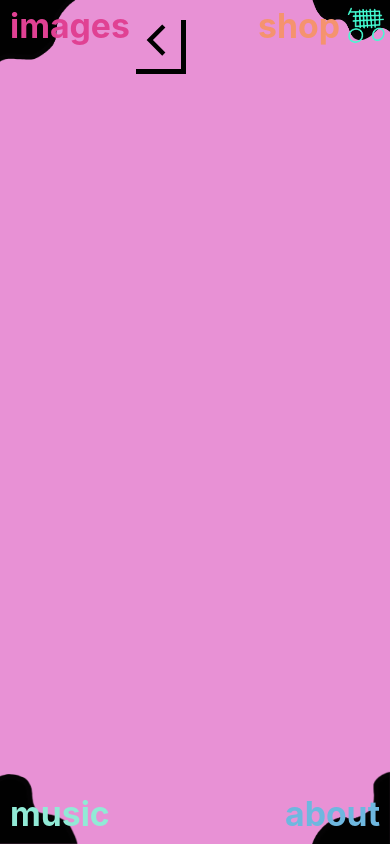
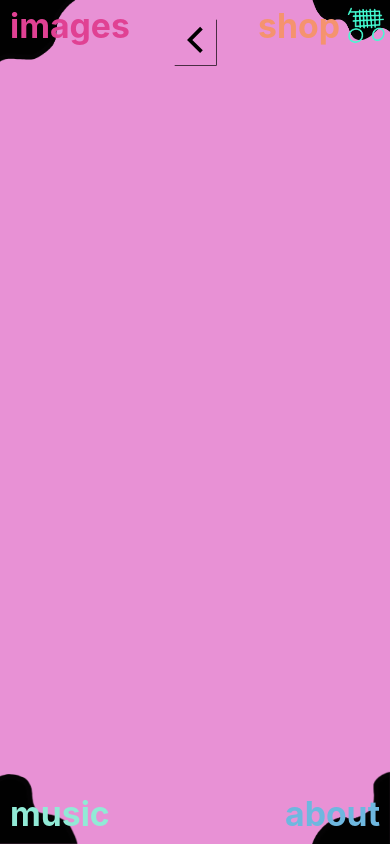
Before and after one commit to MattVwaves/That-French-Artist-Client, a React (Create React App) app: page /about in a window 390 px wide. Built offline with nearby package versions, Linux system fonts and the light colour scheme.

Commit message:
Back icon responsive

```diff
--- a/src/App.css
+++ b/src/App.css
@@ -9,11 +9,16 @@
 .back-icon {
   position: fixed;
   top: 5%;
-  left: 40%;
+  left: 50%;
   transform: translate(-50%, -50%);
   background-color: transparent !important;
   z-index: 1;
-  box-shadow: 5px 5px black;
+  box-shadow: 0.2vw 0.2vw black;
+}
+
+.back-icon img {
+  height: 5vh;
+  min-width: 30px;
 }
 
 span {
--- a/src/components/functional/back.js
+++ b/src/components/functional/back.js
@@ -10,7 +10,7 @@ export default function BackIcon() {
 
   return (
     <div className="back-icon">
-      <img src={Back} alt="back" height="50px" onClick={handleGoBack} />
+      <img src={Back} alt="back" onClick={handleGoBack} />
     </div>
   );
 }
```
